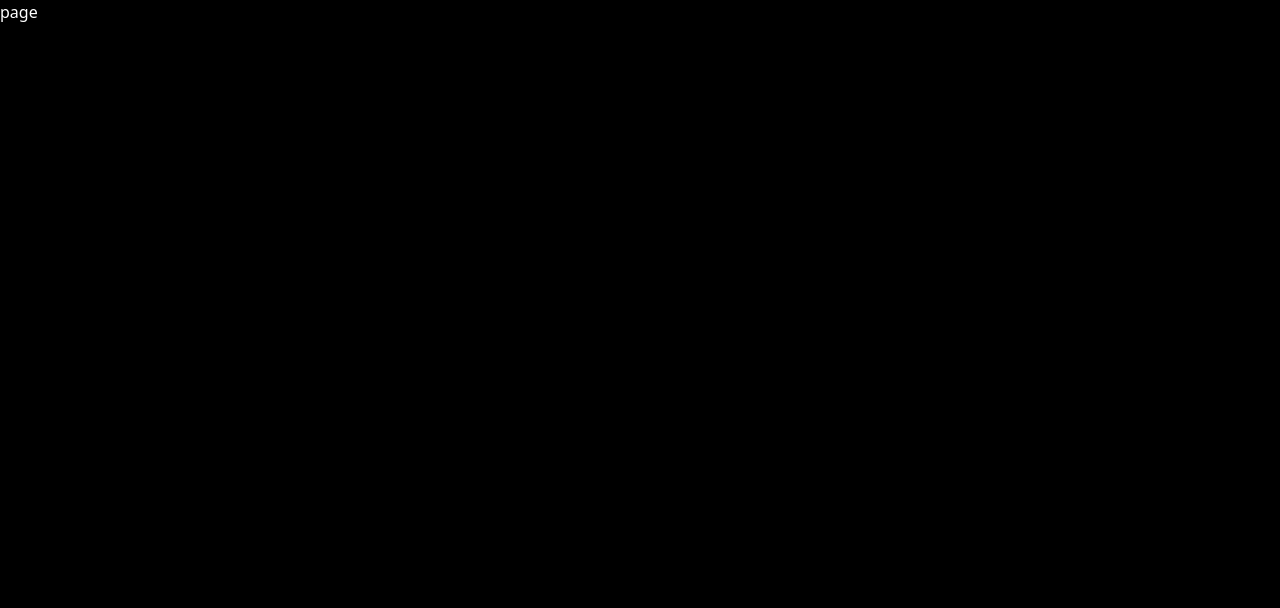
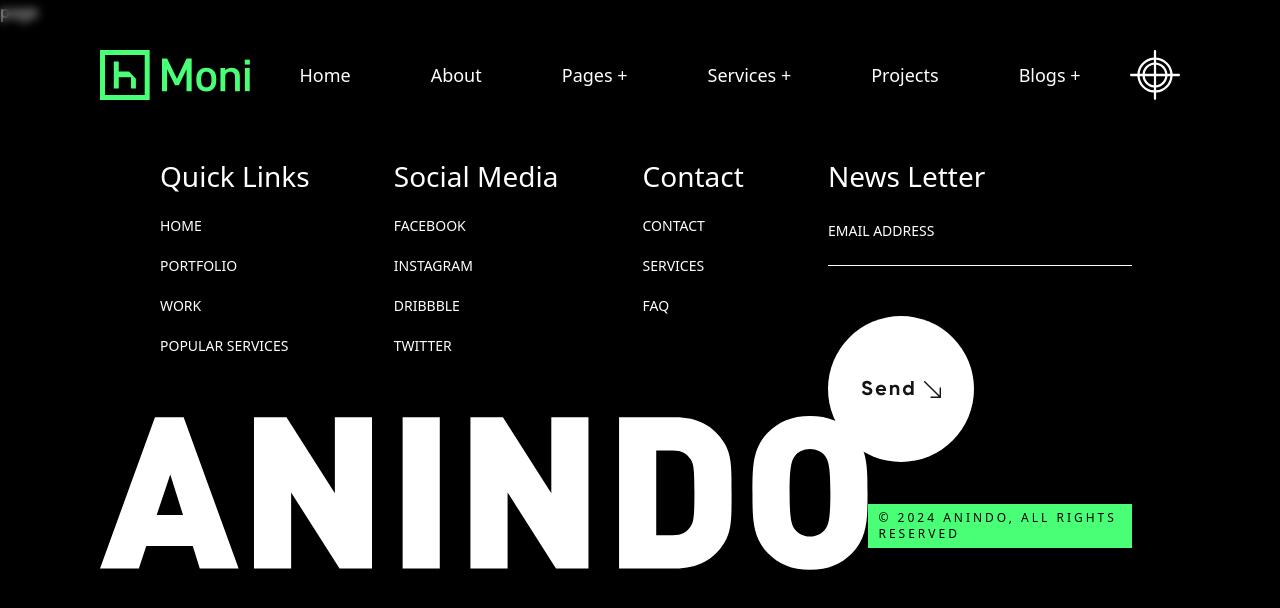
Before and after one commit to Anindoroyapu/NX-My-Portfolio, a Next.js app: page /page in a window 1280 px wide. Shown: the top 608 px of the page. Built offline with nearby package versions, Linux system fonts and the light colour scheme.

Commit message:
feat: Add FadeInSection component and integrate it into IndexPage and LandingPage for enhanced animations

```diff
--- a/anindo/components/IndexPage.tsx
+++ b/anindo/components/IndexPage.tsx
@@ -11,26 +11,34 @@ import TestimonialSection from "./indexBody/TestimonialSection";
 import MoreTeamSection from "./indexBody/MoreTeamSection";
 import TeamWorkSection from "./indexBody/TeamWorkSection";
 import FooterPage from "./footer/FooterPage";
+import FadeInSection from "../shared/FadeInSection";
 
 const IndexPage = () => {
   return (
     <div className=" w-full h-auto ">
-      {/* navbar */}
-      <Navbar />
+      <FadeInSection>
         {/* landing page */}
         <LandingPage />
         {/* body */}
+
         <IndexBody />
+
         <WorkSection />
+
         <FAQSection />
+
         <DividerSection />
+
         <AwardEventsSection />
+
         <BlogSection />
+
         <TestimonialSection />
+
         <MoreTeamSection />
+
         <TeamWorkSection />
-      {/* footer */}
-      <FooterPage />
+      </FadeInSection>
     </div>
   );
 };
--- a/anindo/components/landingPage/LandingPage.tsx
+++ b/anindo/components/landingPage/LandingPage.tsx
@@ -5,12 +5,12 @@ import lightning1 from "@/public/assets/icons/lightning-1.svg";
 import nameElement from "@/public/assets/icons/name-element.svg";
 import nameEllipse from "@/public/assets/icons/name-ellipse.svg";
 import nameOrnament from "@/public/assets/icons/name-ornament.svg";
-import landingLastImgs from "@/public/assets/image/sign.png";
 import { SignSvg } from "../indexBody/component/svg-icon";
+import FadeInSection from "@/anindo/shared/FadeInSection";
 
 const LandingPage = () => {
   return (
-    <div className="h-screen">
+    <div className="h-screen ">
       <div className="pt-[100px] text-white h-full w-full flex justify-center items-center">
         <div className="absolute">
           <div className="w-full mx-0 mt-10">
--- a/anindo/components/navbar/Navbar.tsx
+++ b/anindo/components/navbar/Navbar.tsx
@@ -33,8 +33,8 @@ const Navbar = () => {
 
   return (
     <div
-      className={`w-full fixed h-[100px] transition-transform duration-500 z-50  ${
-        showNavbar ? "translate-y-0" : "-translate-y-full "
+      className={`w-full fixed h-[100px]  top-0 transition-transform duration-500 z-50 backdrop-blur-[5px] mr-[5px]   ${
+        showNavbar ? "translate-y-0 " : "-translate-y-full "
       }`}
     >
       <div className=" flex justify-between mt-[50px] ">
@@ -54,7 +54,7 @@ const Navbar = () => {
             {menuItems.map((item) => (
               <div key={item.href}>
                 <Link href={item.href}>
-                  <div className="hover:text-primary text-white">
+                  <div className=" text-white font-Gilroy-Bold font-medium">
                     {item.label}
                   </div>
                 </Link>
--- /dev/null
+++ b/anindo/shared/FadeInSection.tsx
@@ -0,0 +1,35 @@
+"use client";
+import { useEffect, useRef, useState } from "react";
+
+export default function FadeInSection({
+  children,
+}: {
+  children: React.ReactNode;
+}) {
+  const [isVisible, setIsVisible] = useState(false);
+  const domRef = useRef<HTMLDivElement>(null);
+
+  useEffect(() => {
+    const observer = new IntersectionObserver((entries) => {
+      entries.forEach((entry) => {
+        if (entry.isIntersecting) setIsVisible(true);
+      });
+    });
+    if (domRef.current) observer.observe(domRef.current);
+
+    return () => {
+      if (domRef.current) observer.unobserve(domRef.current);
+    };
+  }, []);
+
+  return (
+    <div
+      ref={domRef}
+      className={`transition-opacity duration-1000 ease-out transform ${
+        isVisible ? "opacity-100 translate-y-0" : "opacity-0 translate-y-4"
+      }`}
+    >
+      {children}
+    </div>
+  );
+}
--- a/app/layout.tsx
+++ b/app/layout.tsx
@@ -1,6 +1,8 @@
 import type { Metadata } from "next";
 import localFont from "next/font/local";
 import "./globals.css";
+import FooterPage from "@/anindo/components/footer/FooterPage";
+import Navbar from "@/anindo/components/navbar/Navbar";
 
 const geistSans = localFont({
   src: "./fonts/GeistVF.woff",
@@ -24,11 +26,16 @@ export default function RootLayout({
   children: React.ReactNode;
 }>) {
   return (
-    <html lang="en">
+    <html lang="en" className="scroll-smooth">
       <body
-        className={`${geistSans.variable} ${geistMono.variable} antialiased`}
+        className={`${geistSans.variable} ${geistMono.variable} antialiased scroll-smooth `}
       >
+        {/* navbar */}
+        <Navbar />
         {children}
+
+        {/* footer */}
+        <FooterPage />
       </body>
     </html>
   );
```
Lines whose indentation alone changed are shown as unchanged.
